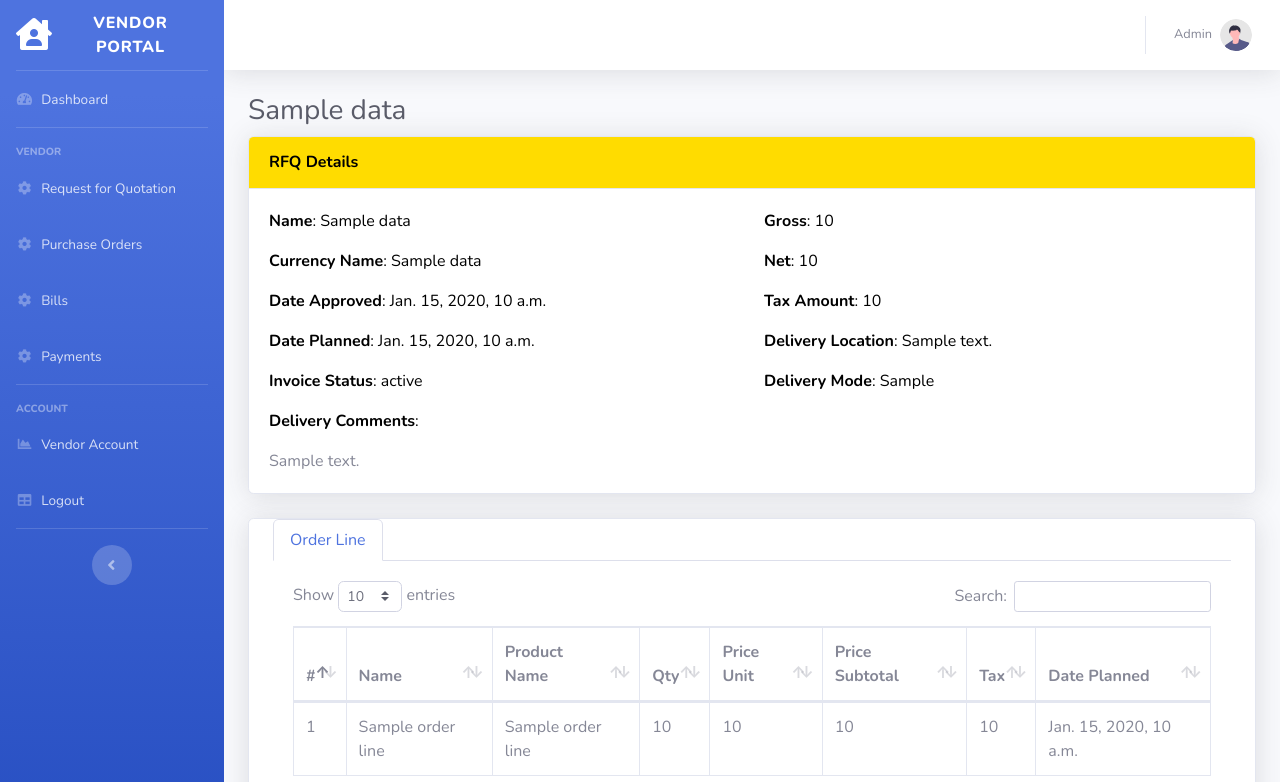
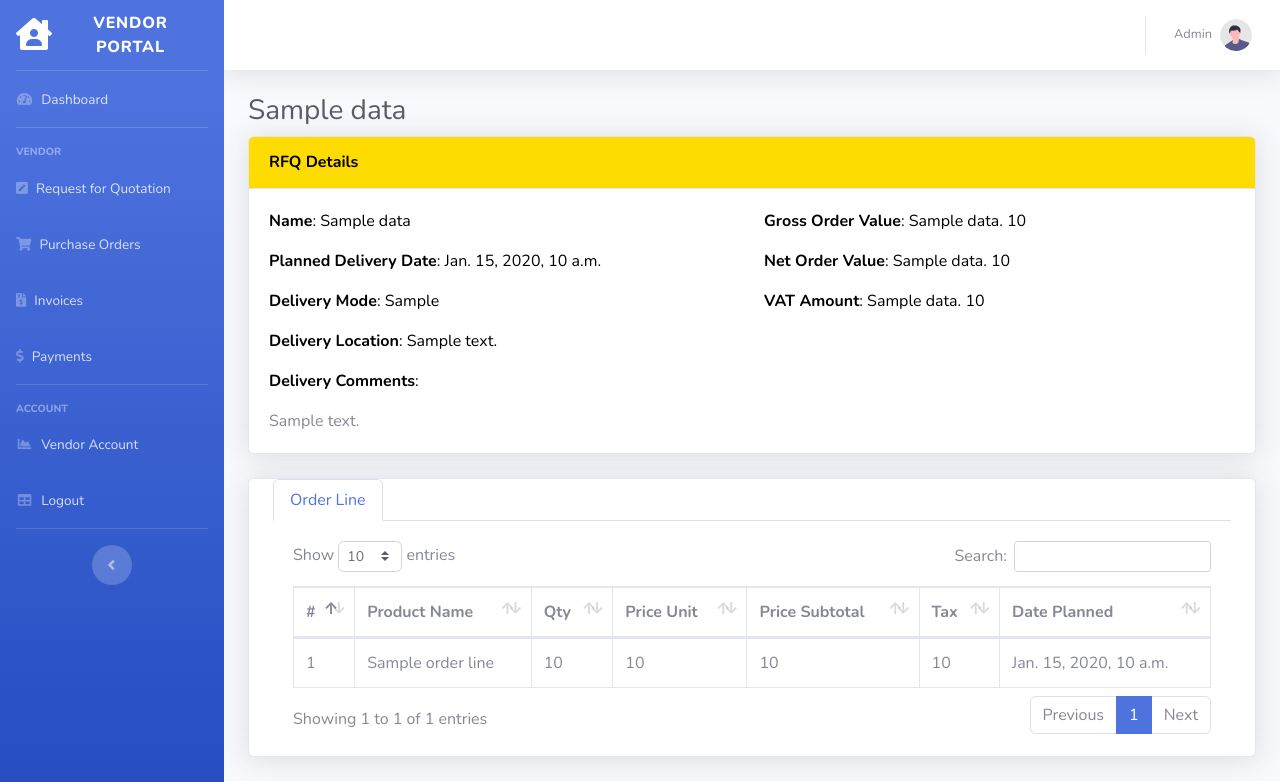
Before and after one commit to 07Owuor/vendor_portal, a Django app: template templates/home/po_detail.html in a window 1280 px wide. Shown: the top 782 px of the page. Run offline with Django 4.2, Linux system fonts and the light colour scheme; the template is opened without the code that fills it: most values are stand-ins (such as "Sample title", 1, 10 or a date in 2020); some libraries are stand-ins or nearby versions.

Commit message:
Updated Portal

```diff
--- a/templates/base.html
+++ b/templates/base.html
@@ -61,7 +61,7 @@
             <!-- Nav Item - Pages Collapse Menu -->
             <li class="nav-item">
                 <a class="nav-link" href="{% url 'vendor_rfq' %}" >
-                    <i class="fas fa-fw fa-cog"></i>
+                    <i class="fas fa-pen-square"></i>
                     <span>Request for Quotation</span>
                 </a>
             </li>
@@ -69,21 +69,21 @@
             <!-- Nav Item - Utilities Collapse Menu -->
             <li class="nav-item">
                 <a class="nav-link" href="{% url 'vendor_po' %}" >
-                    <i class="fas fa-fw fa-cog"></i>
+                    <i class="fas fa-shopping-cart"></i>
                     <span>Purchase Orders</span>
                 </a>
             </li>
 
             <li class="nav-item">
                 <a class="nav-link" href="{% url 'vendor_invoices' %}" >
-                    <i class="fas fa-fw fa-cog"></i>
-                    <span>Bills</span>
+                    <i class="fas fa-file-invoice-dollar"></i>
+                    <span>Invoices</span>
                 </a>
             </li>
 
             <li class="nav-item">
                 <a class="nav-link" href="{% url 'vendor_payments' %}" >
-                    <i class="fas fa-fw fa-cog"></i>
+                    <i class="fas fa-dollar-sign"></i>
                     <span>Payments</span>
                 </a>
             </li>
@@ -99,7 +99,7 @@
 
             <!-- Nav Item - Charts -->
             <li class="nav-item">
-                <a class="nav-link" href="#">
+                <a class="nav-link" href="{% url 'vendor_details' %}">
                     <i class="fas fa-fw fa-chart-area"></i>
                     <span>Vendor Account</span></a>
             </li>
--- a/templates/home/po.html
+++ b/templates/home/po.html
@@ -35,7 +35,7 @@
                         <td>{{a.amount_total|intcomma}}</td>
                         <td>{{a.amount_untaxed|intcomma}}</td>
                         <td>{{a.amount_tax|intcomma}}</td>
-                        <td>{{a.invoice_status|capfirst}}</td>
+                        <td>{{a.po_status|capfirst}}</td>
                         <td>{{a.date_approve}}</td>
                     </tr>
                     {% else %}
--- a/templates/home/po_detail.html
+++ b/templates/home/po_detail.html
@@ -47,14 +47,15 @@
             </div>
             <div class="col-6">
 
-                <button type="button" class="btn btn-primary" style="float: right;">
-                    Download <span><i class="fa fa-download" aria-hidden="true"></i></span>
+                <button type="button" class="btn btn-primary" style="float: right;" data-toggle="tooltip" data-placement="top" title="Download PO">
+                    <span><i class="fa fa-download" aria-hidden="true"></i></span>
                 </button>
-                <button type="button" class="btn btn-primary" data-toggle="modal" data-target="#exampleModal" style="float: right; margin-right: 5px;">
-                    Add Delivery
+                <button type="button" class="btn btn-primary" data-toggle="modal" data-target="#exampleModal" style="float: right; margin-right: 5px;" data-toggle="tooltip" data-placement="top" title="Add Delivery">
+                    <span class="fas fa-truck"></span>
                 </button>
-                <a href="{% url 'post_bill' po_id=data.id %}" class="btn btn-primary" style="float: right; margin-right: 5px;">
-                    Add Vendor Bill
+                <a href="{% url 'post_bill' po_id=data.id %}" class="btn btn-primary" style="float: right; margin-right: 5px;"
+                data-toggle="tooltip" data-placement="top" title="Add Invoice">
+                    <span class="fas fa-file-invoice-dollar"></span>
                 </a>
 
             </div>
@@ -67,18 +68,17 @@
         <div class="row">
         	<div class="col-6">
         		<p style="color: black;"><strong>Name</strong>: {{data.name}}</p>
-                <p style="color: black;"><strong>Currency Name</strong>: {{data.currency_name}}</p>
-                <p style="color: black;"><strong>Date Approved</strong>: {{data.date_approve}}</p>
-                <p style="color: black;"><strong>Date Planned</strong>: {{data.date_planned}}</p>
-                <p style="color: black;"><strong>Invoice Status</strong>: {{data.invoice_status}}</p>
+                <p style="color: black;"><strong>Planned Delivery Date</strong>: {{data.date_planned}}</p>
+                <p style="color: black;"><strong>Delivery Mode</strong>: {{data.delivery_mode}}</p>
+                <p style="color: black;"><strong>Delivery Location</strong>: {{data.delivery_location_desc}}</p>
                 <p style="color: black;"><strong>Delivery Comments</strong>: </p>{{data.delivery_comments|safe}}
+
         	</div>
         	<div class="col-6">
-        		<p style="color: black;"><strong>Gross</strong>: {{data.amount_total|intcomma}}</p>
-        		<p style="color: black;"><strong>Net</strong>: {{data.amount_untaxed|intcomma}}</p>
-        		<p style="color: black;"><strong>Tax Amount</strong>: {{data.amount_tax|intcomma}}</p>
-                <p style="color: black;"><strong>Delivery Location</strong>: {{data.delivery_location_desc}}</p>
-                <p style="color: black;"><strong>Delivery Mode</strong>: {{data.delivery_mode}}</p>
+        		<p style="color: black;"><strong>Gross Order Value</strong>: {{data.currency_name}}. {{data.amount_total|intcomma}}</p>
+        		<p style="color: black;"><strong>Net Order Value</strong>: {{data.currency_name}}. {{data.amount_untaxed|intcomma}}</p>
+        		<p style="color: black;"><strong>VAT Amount</strong>: {{data.currency_name}}. {{data.amount_tax|intcomma}}</p>
+
         	</div>
             <div class="col-12">
 
@@ -122,7 +122,7 @@
                         <thead>
                             <tr>
 
-                                <th>Name</th>
+
                                 <th>Product Name</th>
                                 <th>Qty</th>
                                 <th>Price Unit</th>
@@ -137,8 +137,8 @@
                             {% for d in data.order_line %}
                             <tr>
 
+
                                 <td>{{d.name}}</td>
-                                <td>{{d.product_name}}</td>
                                 <td>{{d.product_qty}}</td>
                                 <td>{{d.price_unit|intcomma}}</td>
                                 <td>{{d.price_subtotal|intcomma}}</td>
@@ -162,54 +162,25 @@
                             <tr>
 
                                 <th>Name</th>
-                                <th>Destination Name</th>
-                                <th>Scheduled Date</th>
-                                <th>Deadline Date</th>
-                                <th>GRN Attachement</th>
+                                <th>Delivery Date</th>
+                                <th>Product Name</th>
+                                <th>Quantity Done</th>
+                                <th>Quantity Accepted</th>
                                 <th></th>
                             </tr>
                         </thead>
                         <tbody>
                             {% for d in receipts %}
-                            <tr data-toggle="collapse" data-target="#{{d.id}}" class="clickable">
+                            {% for l in d.receipt_line %}
+                            <tr>
+                                <td>{{d.name}}</td>
+                                <td>{{d.date_done}}</td>
+                                <td>{{l.product_desc}}</td>
+                                <td>{{l.product_uom_qty}}</td>
+                                <td>{{l.quantity_done}}</td>
+                            </tr>
+                            {% endfor %}
 
-                                <td>{{d.name}}</td>
-                                <td>{{d.location_dest_name}}</td>
-                                <td>{{d.scheduled_date}}</td>
-                                <td>{{d.date_deadline}}</td>
-                                <td>{{d.grn_srn_attachment}}</td>
-                                <td>
-                                    <button class="btn btn-primary" type="button" data-toggle="collapse" data-target="#collapseExample" aria-expanded="false" aria-controls="collapseExample">
-                                        Line Items
-                                    </button>
-                                </td>
-                            </tr>
-                            <tr class="collapse" id="collapseExample">
-                                <td colspan="7">
-                                    <table class="table table-bordered" id="dataTable" width="100%" cellspacing="0">
-                                        <thead>
-                                            <tr>
-
-                                                <th>Name</th>
-                                                <th>Line Name</th>
-                                                <th>Qty</th>
-                                                <th>Qty Done</th>
-                                            </tr>
-                                        </thead>
-                                        <tbody>
-                                            {% for l in d.receipt_line %}
-                                            <tr>
-
-                                                <td>{{l.name}}</td>
-                                                <td>{{l.purchase_line_name}}</td>
-                                                <td>{{l.product_uom_qty}}</td>
-                                                <td>{{l.quantity_done}}</td>
-                                            </tr>
-                                            {% endfor %}
-                                        </tbody>
-                                    </table>
-                                </td>
-                            </tr>
                             {% endfor %}
                         </tbody>
 
@@ -360,7 +331,7 @@
       <div class="modal-dialog" role="document">
         <div class="modal-content">
           <div class="modal-header">
-            <h5 class="modal-title" id="exampleModalLabel">Add Delivery</h5>
+            <h5 class="modal-title" id="exampleModalLabel">Add Delivery Note</h5>
             <button type="button" class="close" data-dismiss="modal" aria-label="Close">
               <span aria-hidden="true">&times;</span>
             </button>
@@ -369,19 +340,19 @@
            <form method="POST" class="user" id="poForm" enctype="multipart/form-data">
                 {% csrf_token %}
                 <div class="form-group">
-                    <label for="date_delivered" style="color: black;"><strong>Date</strong></label>
-                    <input type="date" class="form-control form-control-user"id="exampleInputEmail" name="date_delivered" id="date_delivered" aria-describedby="emailHelp" placeholder="Enter Date Delivered" required>
+                    <label for="date_delivered" style="color: black;"><strong>Delivery Date *</strong></label>
+                    <input type="date" class="form-control form-control-user date-field"id="exampleInputEmail" name="date_delivered" id="date_delivered" aria-describedby="emailHelp" placeholder="Enter Date Delivered" required>
                 </div>
                 {% for d in data.order_line %}
                 <div class="form-group">
-                    <label for="{{d.id}}" style="color: black;"><strong>{{d.product_name}}</strong></label>
+                    <label for="{{d.id}}" style="color: black;"><strong>{{d.name}}</strong></label>
                     <input type="text" class="form-control form-control-user" name="{{d.id}}" id="exampleInputEmail"
-                        aria-describedby="emailHelp" placeholder="Enter Quantity in  {{d.product_uom_name}}" required>
+                        aria-describedby="emailHelp" placeholder="Enter Quantity in  {{d.product_uom_name}}">
                 </div>
                 {% endfor %}
 
                 <div class="form-group">
-                    <label for="receipt_attachment" style="color: black;"><strong>Attach Delivery Note</strong></label>
+                    <label for="receipt_attachment" style="color: black;"><strong>Attach Delivery Note *</strong></label>
                     <input type="file" class="form-control"  id="receipt_attachment" name="receipt_attachment" placeholder="Delivery Note Attachement" required>
                 </div>
 
@@ -426,10 +397,11 @@
                     success: function(response) {
                         if (response.success) {
                             // Handle success response
-                            reloadPage();
+                             location.href="/vendor-pos/{{data.id}}"
                             console.log('Form submission success');
                         } else {
                             // Handle failure response
+                            reloadPage();
                             console.log('Form submission failed');
 
                         }
@@ -484,6 +456,30 @@
         row.insertBefore(cell, row.firstChild); // Insert the new cell at the beginning of the row
       }
     </script>
+    <script>
+         $(document).ready(function validateDate() {
+            var currentDate = new Date();
 
+            // Get all the date fields in your HTML (assuming they have a common class or other selector)
+            var dateFields = document.getElementsByClassName('date-field');
+
+            // Iterate over each date field and set the minimum value to the current date
+            for (var i = 0; i < dateFields.length; i++) {
+              dateFields[i].max = currentDate.toISOString().split('T')[0];
+            }
+         });
+    </script>
+    <script>
+        function validateDateInput(input, d_id) {
+            var currentDate = new Date();
+
+            // Get all the date fields in your HTML (assuming they have a common class or other selector)
+            var dateInput = document.getElementById('date_delivered').value();
+            if (dateInput > currentDate){
+                document.getElementById("dateHelperText").textContent = 'Date cannot be later than today';
+            }
+
+         }
+    </script>
 
 {% endblock %}
--- a/templates/profile/profile.html
+++ b/templates/profile/profile.html
@@ -16,9 +16,9 @@
         <div class="card border-left-success shadow h-100 py-2">
             <div class="card-body text-center">
                 <img src="https://mdbcdn.b-cdn.net/img/Photos/new-templates/bootstrap-chat/ava3.webp" alt="avatar" class="rounded-circle img-fluid" style="width: 200px;">
-	            <h5 class="my-3">John Smith</h5>
-	            <p class="text-muted mb-1">Full Stack Developer</p>
-	            <p class="text-muted mb-4">Bay Area, San Francisco, CA</p>
+	            <h5 class="my-3">{{data.name}}</h5>
+	            <p class="text-muted mb-1">{{data.id}}</p>
+	            <p class="text-muted mb-4">{{data.email}}</p>
             </div>
         </div>
     </div>
```
Also changed, not shown: home/views.py (+22 -10 lines), templates/home/rfq_detail.html (+14 -5 lines), templates/home/update_bills.html (+30 -6 lines).
